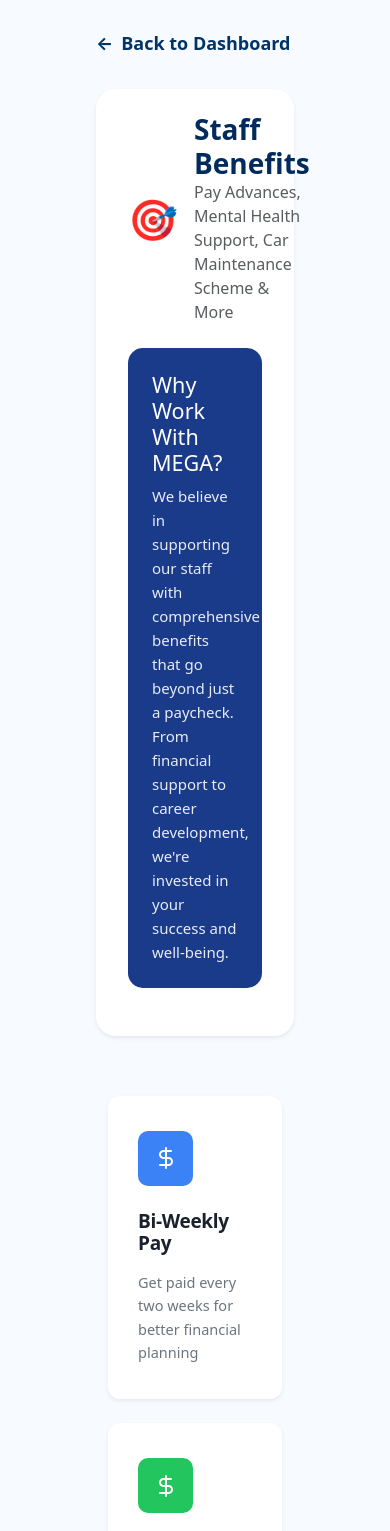
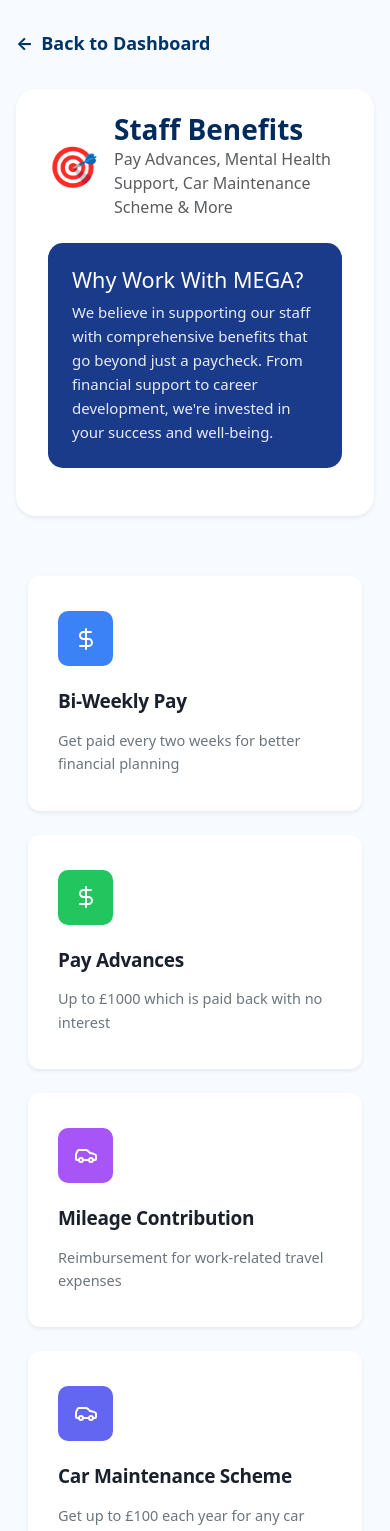
Before and after one commit to ibrahimkhan720/mega_resources_spp, a Next.js app: page /Staff in a window 390 px wide. Shown: the top 1531 px of the page. Built offline with nearby package versions, Linux system fonts and the light colour scheme.

Commit message:
latest work

```diff
--- a/src/assets/css/responsive.css
+++ b/src/assets/css/responsive.css
@@ -1,8 +1,8 @@
 @media (max-width: 991px) {
 
     .main-hero-section{
-        padding-left: 2rem ;
-        padding-right: 2rem ;
+        padding-left: 2rem !important ;
+        padding-right: 2rem !important ;
     }
 
     .mega-container-wrapper {
@@ -85,7 +85,7 @@
     .mega-card { padding: 20px; }
 
     .staff_points_plan {
-         padding: 0 3rem;
+         padding: 0 2rem !important;
     }
 }
 
@@ -180,12 +180,12 @@
     }
 
     .main_card_banefits {
-        padding: 30px 1rem;
+        padding: 30px 1rem !important;
         margin-top: 0 !important;
     }
 
     .banefits_sub_Card {
-        padding: 30px 1rem;
+        padding: 30px 1rem !important;
     }
 
     .main-cards-wrapper{
```
